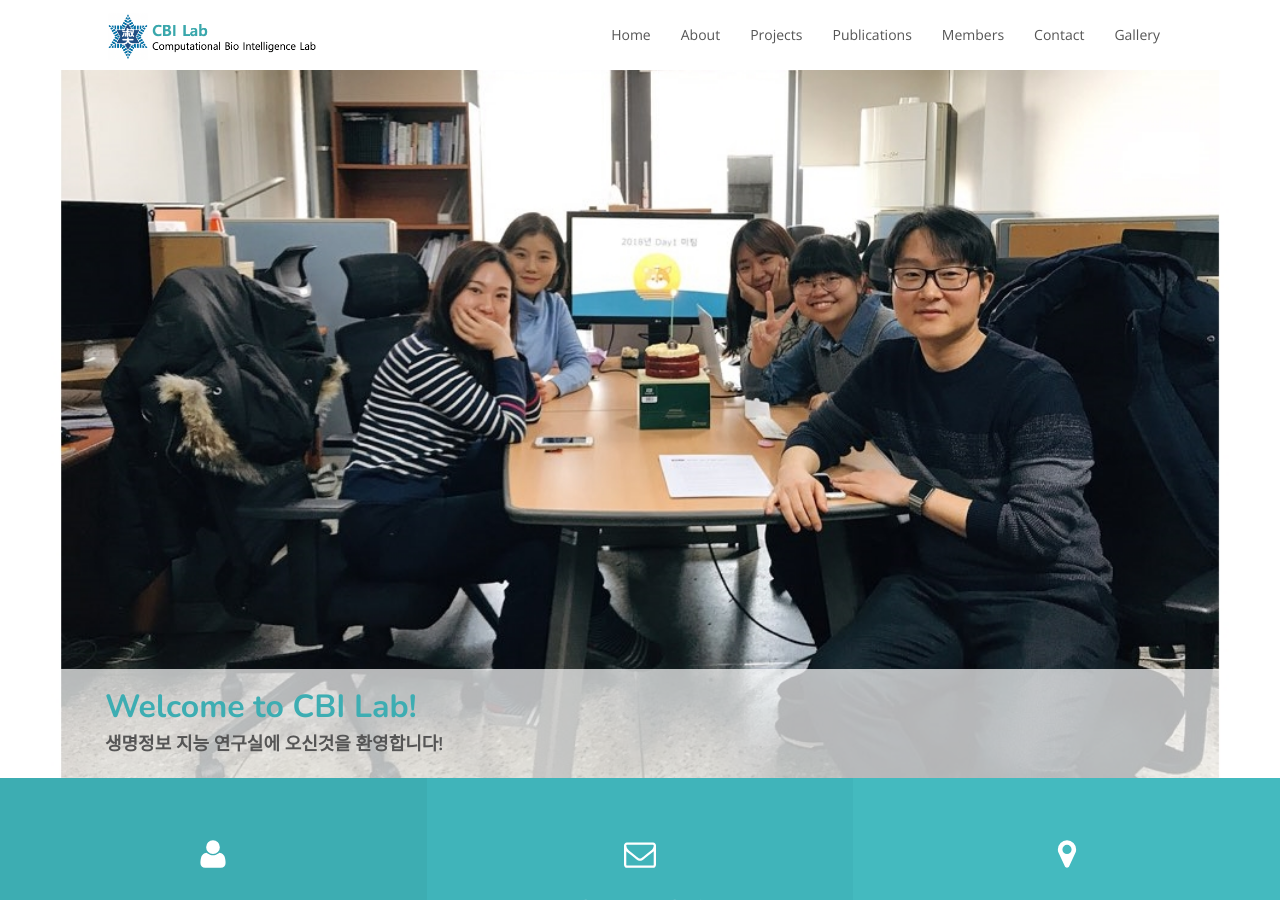
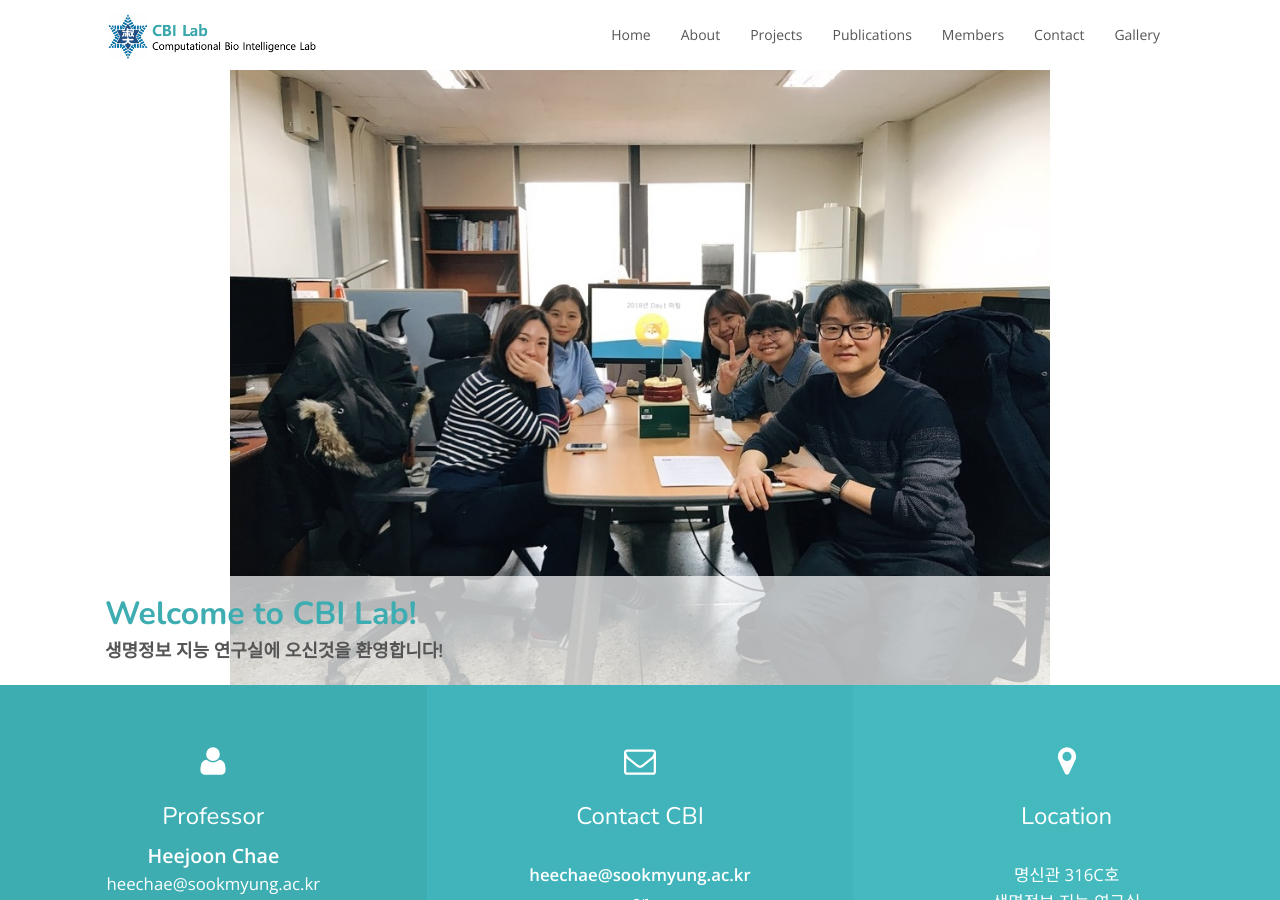
Before and after one commit to cbi-bioinfo/cbi-bioinfo.github.io_old, a Jekyll site: the page built from index.html, in a window 1280 px wide and 900 px high. Built offline with Jekyll 4.4.1, drawn with Linux system fonts in a browser that asks for light colours; nearby versions of some CDN libraries.

Commit message:
modify background img

```diff
--- a/_config.yml
+++ b/_config.yml
@@ -8,7 +8,7 @@
 
 # Hero
 hero:
-    hero_img: day1_2018_4.jpg #test3.jpg #img/bioinfo.png
+    hero_img: day1_2018_5.jpg #day1_2018_4.jpg #test3.jpg #img/bioinfo.png
     hero_title: Welcome to CBI Lab!
     hero_description: 생명정보 지능 연구실에 오신것을 환영합니다!
 
--- a/index.html
+++ b/index.html
@@ -5,10 +5,9 @@
 <!-- Start Hero -->
 <div class="hero" style="background: url('{{ site.baseurl }}/img/{{ site.hero.hero_img }}') no-repeat; background-size: cover; background-position: center">
     <div class="hero-content">
+        <div class="container-fluid">
 
-        <div class="container-fluid">
             <div class="hero-content-inner">
-
                 <h1><strong>{{ site.hero.hero_title }}</strong></h1>
                 <p><strong>{{ site.hero.hero_description }}</strong></p>
             </div>
@@ -16,24 +15,18 @@
     </div>
 
     <div class="container-fluid">
-        <!--
-        <img src="img/day1_2018_2.jpg" class="img-responsive" alt="Responsive image" style="width: 300%">
-    -->
+
+        <div class="col-sm-6 col-sm-offset-6 col-md-4 col-md-offset-8 form" style="visibility: hidden">
 
 
-        <div class="col-sm-6 col-sm-offset-6 col-md-4 col-md-offset-8 form" style="visibility: hidden">
             <h3><svg class="icon icon-envelope-o"><use xlink:href="#icon-envelope-o"></use></svg>Make an Appointment</h3>
 
             <form action="https://getsimpleform.com/messages?form_api_token={{ site.api_token }}" method="post">
                 <div class="form-field">
                     <input name="name" type="text" placeholder="Name" required>
                 </div>
-                <div class="form-field">
-                    <input name="name" type="text" placeholder="Name" required>
-                </div>
-                <div class="form-field">
-                    <input name="phone" type="tel" placeholder="Phone" required>
-                </div>
+
+
                 <div class="form-field">
                     <input name="phone" type="tel" placeholder="Phone" required>
                 </div>
```
Also changed, not shown: img/day1_2018_5.jpg (added), img/test3.jpg (deleted), 9 other files.
